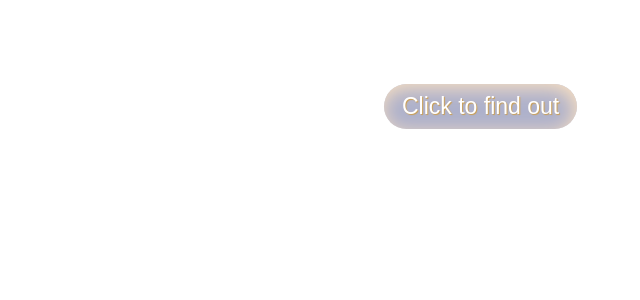
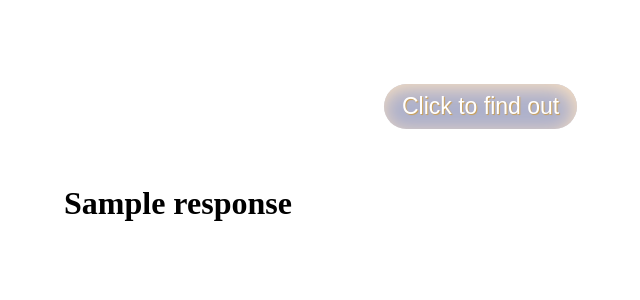
Before and after one commit to Adrian1707/sorry_is_not_enough, a Flask app: template app/templates/index.html in a window 1280 px wide. Shown: the part 316-616 px from the top of the page, without its empty margins (192-832 px from the left). Run offline with Flask 2, Linux system fonts and the light colour scheme; the template is opened without the code that fills it: most values are stand-ins (such as "Sample title", 1, 10 or a date in 2020).

Commit message:
Response stored in session and now rendered on index page

```diff
--- a/app/static/styles/index.css
+++ b/app/static/styles/index.css
@@ -47,3 +47,8 @@
 	background: rgba(255,175,75,1);
 	border-radius: 40px;
 }
+.response{
+	position: absolute;
+	top:60%;
+	left:20%;
+}
--- a/app/templates/index.html
+++ b/app/templates/index.html
@@ -10,5 +10,6 @@
 	  <form action="/apology_counter" method="post">
 		  <input type="submit" value="Click to find out" class="css_btn_class"></input>
 	  </form>
+	  <h1 class="response">{{ response }}</h1>
   </body>
 </html>
```
Also changed, not shown: app/views.py (+15 -7 lines), 1 other file.
